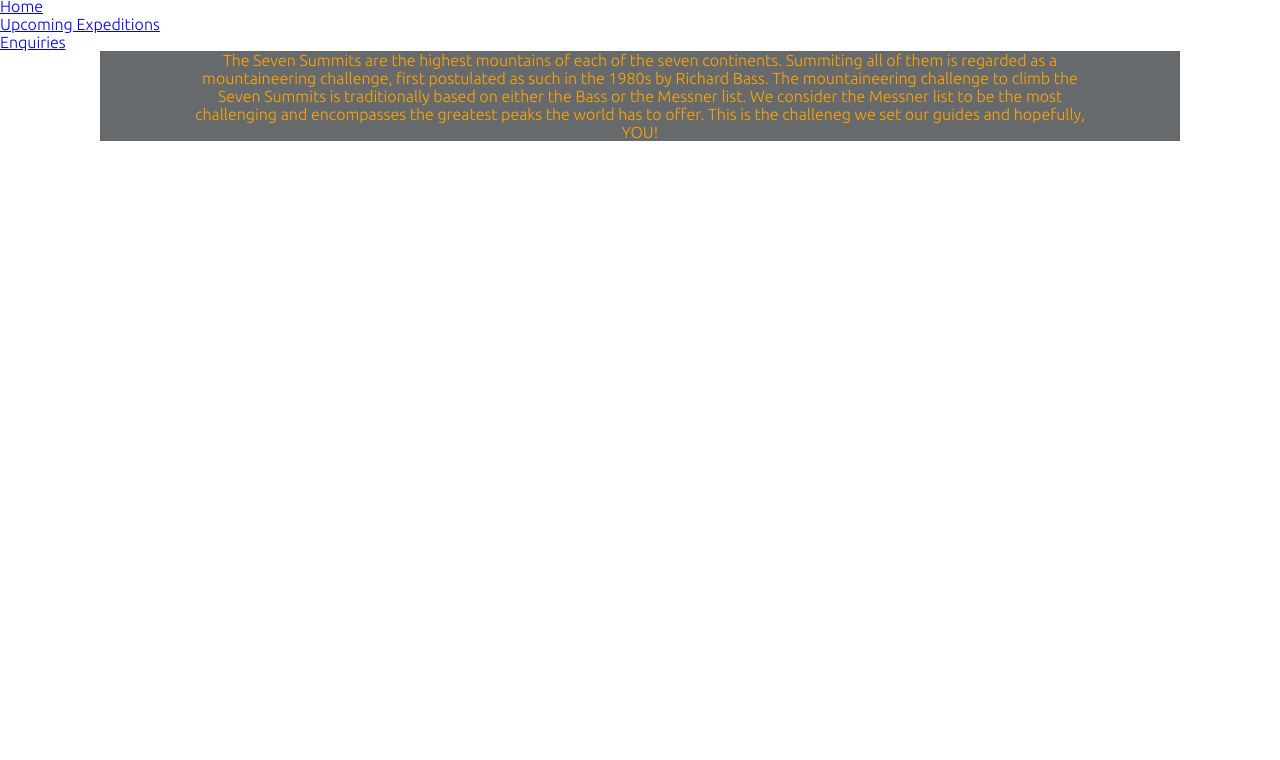
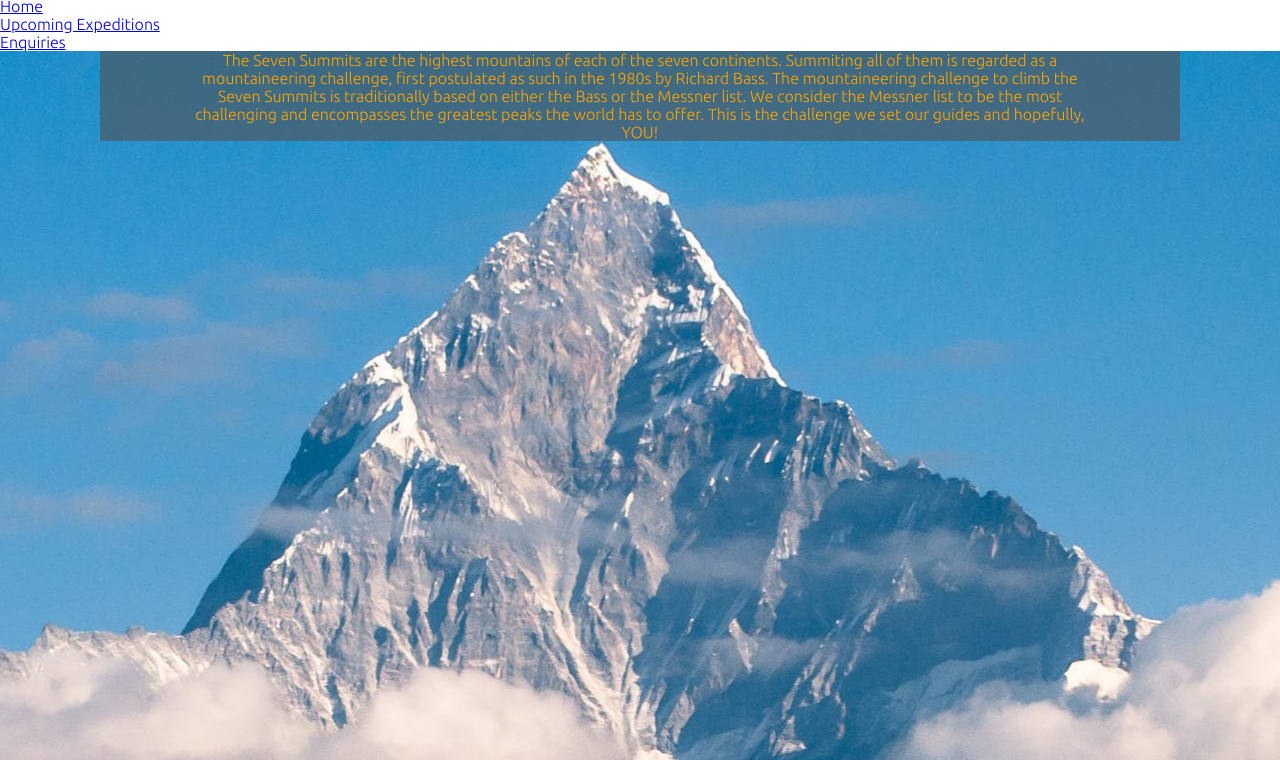
Before and after one commit to kevinfinn29/project-one, a plain HTML site: page index.html in a window 1280 px wide. Shown: the part 40-800 px from the top of the page. Drawn offline with Linux system fonts and the light colour scheme; a web font is replaced by a local one.

Commit message:
Add hero image

```diff
--- a/assets/css/style.css
+++ b/assets/css/style.css
@@ -21,11 +21,17 @@ p{
     text-align: center;
     margin-left: 80px;
     margin-right: 80px;
-    position: relative;
+    bottom: 30px;
 }
 .hero-text {
-    background-color: #666a6d;
-    position: relative;
+    background-color: rgba(78,90,102,0.7);
     margin-left: 100px;
     margin-right: 100px;
+    top: 600px;
+
 }
+.hero-image {
+    height: 1400px;
+    width: 100%;
+    background: url(../images/hero_img.jpeg) no-repeat center center;
+}
--- a/index.html
+++ b/index.html
@@ -28,11 +28,16 @@
                 </ul>
             </nav>
     </header>
-    <section>
+    <section class="hero-image">
         <div class="hero-text">
             <p>
-                The Seven Summits are the highest mountains of each of the seven continents. Summiting all of them is regarded as a mountaineering challenge, first postulated as such in the 1980s by Richard Bass. The mountaineering challenge to climb the Seven Summits is traditionally based on either the Bass or the Messner list. We consider the Messner list to be the most challenging and encompasses the greatest peaks the world has to offer. This is the challeneg we set our guides and hopefully, YOU!
+                The Seven Summits are the highest mountains of each of the seven continents. Summiting all of them is regarded as a mountaineering challenge, first postulated as such in the 1980s by Richard Bass. The mountaineering challenge to climb the Seven Summits is traditionally based on either the Bass or the Messner list. We consider the Messner list to be the most challenging and encompasses the greatest peaks the world has to offer. This is the challenge we set our guides and hopefully, YOU!
             </p>
+        </div>
+    </section>
+    <section>
+        <div>
+
         </div>
     </section>
 
```
Also changed, not shown: assets/images/K2_hero.jpeg (deleted), assets/images/hero_img.jpeg (added).
